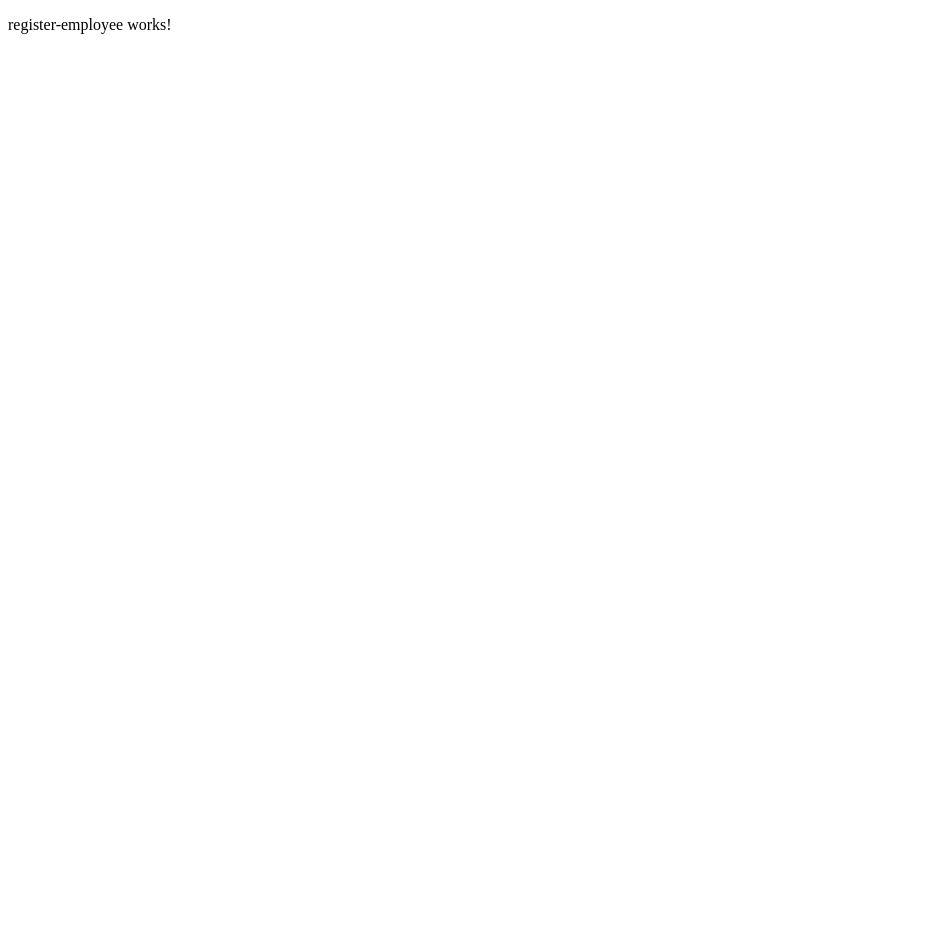
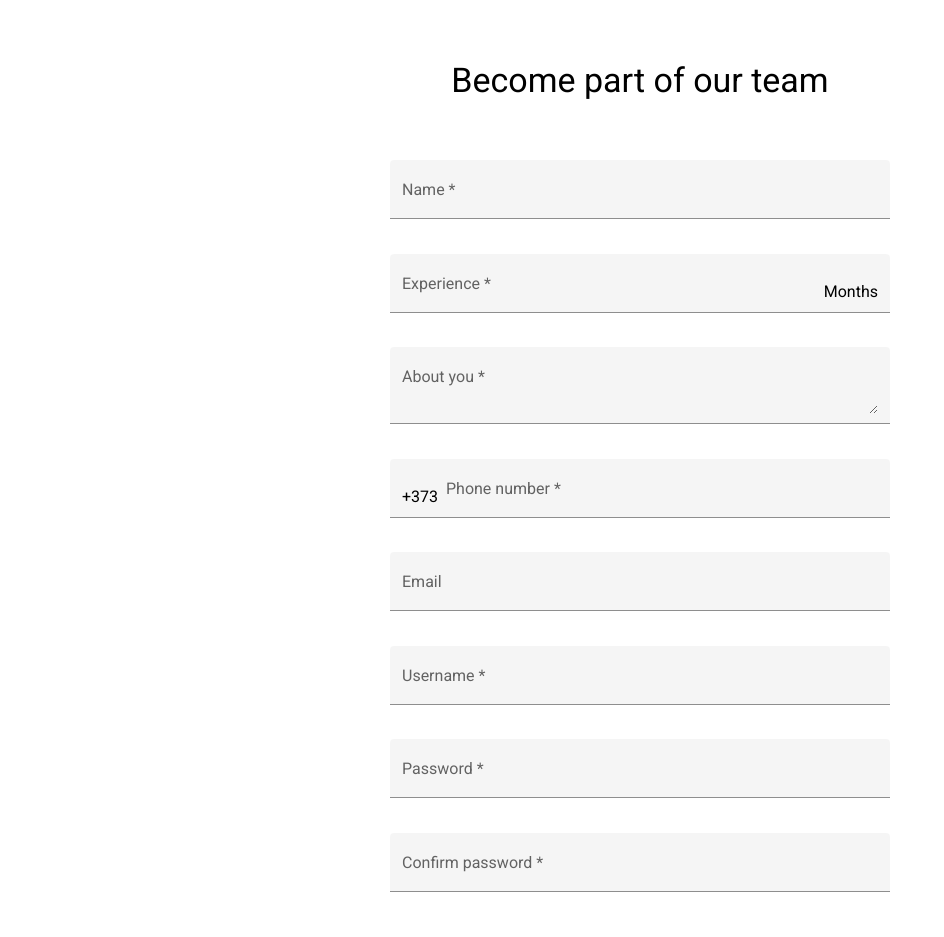
Before and after one commit to moscaluconstantin/ReservationsManager, an Angular app in the folder ReservationsManager/ReservationsManager.Angular/: page /register-employee in a window 1280 px wide. Shown: the top 937 px of the page, without its empty margins (0-944 px from the left). Before the commit the page ends 800 px from the top, so only its background shows below. Built offline with nearby package versions, Linux system fonts and the light colour scheme.

Commit message:
Add employee register front-end logic.

```diff
--- /dev/null
+++ b/ReservationsManager/ReservationsManager.Angular/src/app/_models/Account/EmployeeForRegister.ts
@@ -0,0 +1,6 @@
+import { BasicDataForRegister } from './BasicDataForRegister';
+
+export interface EmployeeForRegister extends BasicDataForRegister {
+  eperience: number;
+  description: string;
+}
--- a/ReservationsManager/ReservationsManager.Angular/src/app/_services/Account/account.service.ts
+++ b/ReservationsManager/ReservationsManager.Angular/src/app/_services/Account/account.service.ts
@@ -1,6 +1,7 @@
 import { HttpClient } from '@angular/common/http';
 import { Injectable } from '@angular/core';
 import { Observable } from 'rxjs';
+import { EmployeeForRegister } from 'src/app/_models/Account/EmployeeForRegister';
 import { UserForRegister } from 'src/app/_models/Account/UserForRegister';
 import { environment } from 'src/environments/environment';
 import { BearerToken } from '../../_models/Account/BearerToken';
@@ -11,6 +12,7 @@ import { UserForLogin } from '../../_models/Account/UserForLogin';
 })
 export class AccountService {
   baseUrl = environment.apiUrl + 'authenticate/';
+  registerUrl = this.baseUrl + 'register/';
 
   constructor(private http: HttpClient) {}
 
@@ -24,9 +26,15 @@ export class AccountService {
   }
 
   registerUser(userForRegister: UserForRegister): Observable<boolean> {
+    return this.http.post<boolean>(`${this.registerUrl}user`, userForRegister);
+  }
+
+  registerEmployee(
+    employeeForRegister: EmployeeForRegister
+  ): Observable<boolean> {
     return this.http.post<boolean>(
-      `${this.baseUrl}/register/user`,
-      userForRegister
+      `${this.registerUrl}employee`,
+      employeeForRegister
     );
   }
 
--- a/ReservationsManager/ReservationsManager.Angular/src/app/app.module.ts
+++ b/ReservationsManager/ReservationsManager.Angular/src/app/app.module.ts
@@ -7,6 +7,7 @@ import { AppComponent } from './app.component';
 import { LoginModule } from './modules/login/login.module';
 import { BrowserAnimationsModule } from '@angular/platform-browser/animations';
 import { RegisterUserModule } from './modules/register/register-user/register-user.module';
+import { RegisterEmployeeModule } from './modules/register/register-employee/register-employee.module';
 
 @NgModule({
   declarations: [AppComponent],
@@ -17,6 +18,7 @@ import { RegisterUserModule } from './modules/register/register-user/register-us
     BrowserAnimationsModule,
     LoginModule,
     RegisterUserModule,
+    RegisterEmployeeModule,
   ],
   providers: [],
   bootstrap: [AppComponent],
--- a/ReservationsManager/ReservationsManager.Angular/src/app/modules/register/register-employee/register-employee.component.css
+++ b/ReservationsManager/ReservationsManager.Angular/src/app/modules/register/register-employee/register-employee.component.css
@@ -0,0 +1,21 @@
+form {
+  min-width: 150px;
+  max-width: 500px;
+  width: 100%;
+  margin: 60px auto;
+}
+
+h1 {
+  display: flex;
+  justify-content: center;
+  margin-bottom: 60px;
+}
+
+button {
+  float: right;
+}
+
+mat-form-field {
+  width: 100%;
+  margin-bottom: 13px;
+}
--- a/ReservationsManager/ReservationsManager.Angular/src/app/modules/register/register-employee/register-employee.component.html
+++ b/ReservationsManager/ReservationsManager.Angular/src/app/modules/register/register-employee/register-employee.component.html
@@ -1 +1,142 @@
-<p>register-employee works!</p>
+<form [formGroup]="registerForm" (submit)="register()">
+  <h1 class="mat-display-1">Become part of our team</h1>
+
+  <mat-form-field appearance="fill">
+    <mat-label>Name</mat-label>
+    <input matInput formControlName="name" placeholder="Enter your name" />
+    <mat-error *ngIf="name && name.hasError('required')"
+      >You must enter your name</mat-error
+    >
+  </mat-form-field>
+
+  <mat-form-field appearance="fill">
+    <mat-label>Experience</mat-label>
+    <span matSuffix>Months</span>
+    <input
+      matInput
+      formControlName="experience"
+      placeholder="How long do you practice"
+    />
+    <mat-error *ngIf="experience && experience.hasError('required')"
+      >You must enter your experience</mat-error
+    >
+    <mat-error
+      *ngIf="
+        experience &&
+        !experience.hasError('required') &&
+        experience.hasError('pattern')
+      "
+      >Enter a valid number of months</mat-error
+    >
+  </mat-form-field>
+
+  <mat-form-field appearance="fill">
+    <mat-label>About you</mat-label>
+    <textarea
+      matInput
+      formControlName="description"
+      [maxlength]="descriptionLength"
+      placeholder="Write something about you"
+    ></textarea>
+    <mat-error *ngIf="description && description.hasError('required')"
+      >You must write something about you</mat-error
+    >
+  </mat-form-field>
+
+  <mat-form-field appearance="fill">
+    <mat-label>Phone number</mat-label>
+    <span matPrefix>+373 &nbsp;</span>
+    <input
+      matInput
+      formControlName="phoneNumber"
+      placeholder="Enter your phone number"
+    />
+
+    <mat-error *ngIf="phoneNumber && phoneNumber.hasError('required')"
+      >You must enter your phone number</mat-error
+    >
+    <mat-error
+      *ngIf="
+        phoneNumber &&
+        !phoneNumber.hasError('required') &&
+        phoneNumber.hasError('pattern')
+      "
+      >Invalid phone number (8 digits)</mat-error
+    >
+  </mat-form-field>
+
+  <mat-form-field appearance="fill">
+    <mat-label>Email</mat-label>
+    <input matInput formControlName="email" placeholder="Enter your email" />
+    <mat-error *ngIf="email && email.hasError('email')"
+      >Invalid email address</mat-error
+    >
+  </mat-form-field>
+
+  <mat-form-field appearance="fill">
+    <mat-label>Username</mat-label>
+    <input
+      matInput
+      formControlName="username"
+      placeholder="Enter your username"
+    />
+    <mat-hint *ngIf="registerForm.pending"> Chencking username </mat-hint>
+    <mat-error *ngIf="username && username.hasError('required')"
+      >You must enter your username</mat-error
+    >
+    <mat-error *ngIf="username && username.hasError('uniqueUsername')"
+      >This username is already used</mat-error
+    >
+    <mat-error *ngIf="username && username.hasError('lostConnection')"
+      >Can't connect to server</mat-error
+    >
+  </mat-form-field>
+
+  <mat-form-field appearance="fill">
+    <mat-label>Password</mat-label>
+    <input
+      matInput
+      formControlName="password"
+      placeholder="Enter your password"
+      type="password"
+    />
+
+    <mat-error *ngIf="password && password.hasError('required')"
+      >You must enter your password</mat-error
+    >
+    <mat-error
+      *ngIf="
+        password &&
+        !password.hasError('required') &&
+        password.hasError('invalidPassword')
+      "
+      >At least: one digit, one upercase, one lowercase, one non alphanumeric
+      and 8 or more characters long</mat-error
+    >
+  </mat-form-field>
+
+  <mat-form-field appearance="fill">
+    <mat-label>Confirm password</mat-label>
+    <input
+      matInput
+      formControlName="confirmPassword"
+      placeholder="Enter your password one more time"
+      type="password"
+    />
+
+    <mat-error *ngIf="confirmPassword && confirmPassword.hasError('required')"
+      >You must confirm your password</mat-error
+    >
+    <mat-error
+      *ngIf="confirmPassword && confirmPassword.hasError('confirmPassword')"
+      >Passwords dont match</mat-error
+    >
+  </mat-form-field>
+
+  <button mat-button [disabled]="!registerForm.valid || registrationInProccess">
+    Register
+  </button>
+  <mat-spinner *ngIf="registrationInProccess"></mat-spinner>
+</form>
+
+<p class="mat-body-1" *ngIf="error">Somthing went wrong. Please try again.</p>
--- a/ReservationsManager/ReservationsManager.Angular/src/app/modules/register/register-employee/register-employee.component.ts
+++ b/ReservationsManager/ReservationsManager.Angular/src/app/modules/register/register-employee/register-employee.component.ts
@@ -1,15 +1,117 @@
 import { Component, OnInit } from '@angular/core';
+import { AbstractControl, FormBuilder, Validators } from '@angular/forms';
+import { Router } from '@angular/router';
+import {
+  confirmPasswordValidator,
+  passwordValidator,
+  phoneNumberValidator,
+  UniqueUsernameValidator,
+} from 'src/app/_common/CustomValidators';
+import { EmployeeForRegister } from 'src/app/_models/Account/EmployeeForRegister';
+import { AccountService } from 'src/app/_services/Account/account.service';
 
 @Component({
   selector: 'app-register-employee',
   templateUrl: './register-employee.component.html',
-  styleUrls: ['./register-employee.component.css']
+  styleUrls: ['./register-employee.component.css'],
 })
 export class RegisterEmployeeComponent implements OnInit {
+  registerForm = this.fb.group(
+    {
+      name: this.fb.control('', Validators.required),
+      experience: this.fb.control('', [
+        Validators.required,
+        Validators.pattern(/^[1-9]+[0-9]*/),
+      ]),
+      description: this.fb.control('', Validators.required),
+      phoneNumber: this.fb.control('', [
+        Validators.required,
+        Validators.pattern(/[0-9]{8}/),
+        // phoneNumberValidator(8),
+      ]),
+      email: this.fb.control('', Validators.email),
+      username: this.fb.control(
+        '',
+        Validators.required,
+        UniqueUsernameValidator.createValidator(this.accountService)
+      ),
+      password: this.fb.control('', [Validators.required, passwordValidator()]),
+      confirmPassword: this.fb.control('', Validators.required),
+    },
+    { validators: confirmPasswordValidator }
+  );
 
-  constructor() { }
+  registrationInProccess = false;
+  error: string | null = null;
+  descriptionLength = 300;
 
-  ngOnInit(): void {
+  get name(): AbstractControl | null {
+    return this.registerForm.get('name');
   }
 
+  get experience(): AbstractControl | null {
+    return this.registerForm.get('experience');
+  }
+
+  get description(): AbstractControl | null {
+    return this.registerForm.get('description');
+  }
+
+  get phoneNumber(): AbstractControl | null {
+    return this.registerForm.get('phoneNumber');
+  }
+
+  get email(): AbstractControl | null {
+    return this.registerForm.get('email');
+  }
+
+  get username(): AbstractControl | null {
+    return this.registerForm.get('username');
+  }
+
+  get password(): AbstractControl | null {
+    return this.registerForm.get('password');
+  }
+
+  get confirmPassword(): AbstractControl | null {
+    return this.registerForm.get('confirmPassword');
+  }
+
+  constructor(
+    private accountService: AccountService,
+    private fb: FormBuilder,
+    private router: Router
+  ) {}
+
+  ngOnInit(): void {}
+
+  register(): void {
+    if (this.registerForm.invalid) return;
+
+    this.error = null;
+    this.registrationInProccess = true;
+
+    let employeeForRegister = this.registerForm.value as EmployeeForRegister;
+    employeeForRegister.phoneNumber = `+373${employeeForRegister.phoneNumber}`;
+
+    this.accountService.registerUser(employeeForRegister).subscribe({
+      next: this.onRegistrationCompleted,
+      error: (error: any) => {
+        this.error = error;
+        this.registrationInProccess = false;
+      },
+      complete: () => {
+        this.registrationInProccess = false;
+      },
+    });
+  }
+
+  private onRegistrationCompleted(status: boolean): void {
+    this.error = status ? null : 'Registration failed.';
+
+    if (status) {
+      console.log('Redirecting to login page.');
+      this.router.navigate(['/login']);
+    }
+  }
 }
```
Also changed, not shown: ReservationsManager/ReservationsManager.Angular/src/app/_models/Account/BasicDataForRegister.ts (added, +7 -0 lines), ReservationsManager/ReservationsManager.Angular/src/app/_models/Account/UserForRegister.ts (+3 -7 lines), ReservationsManager/ReservationsManager.Angular/src/app/modules/register/register-employee/register-employee.module.ts (+5 -9 lines).
